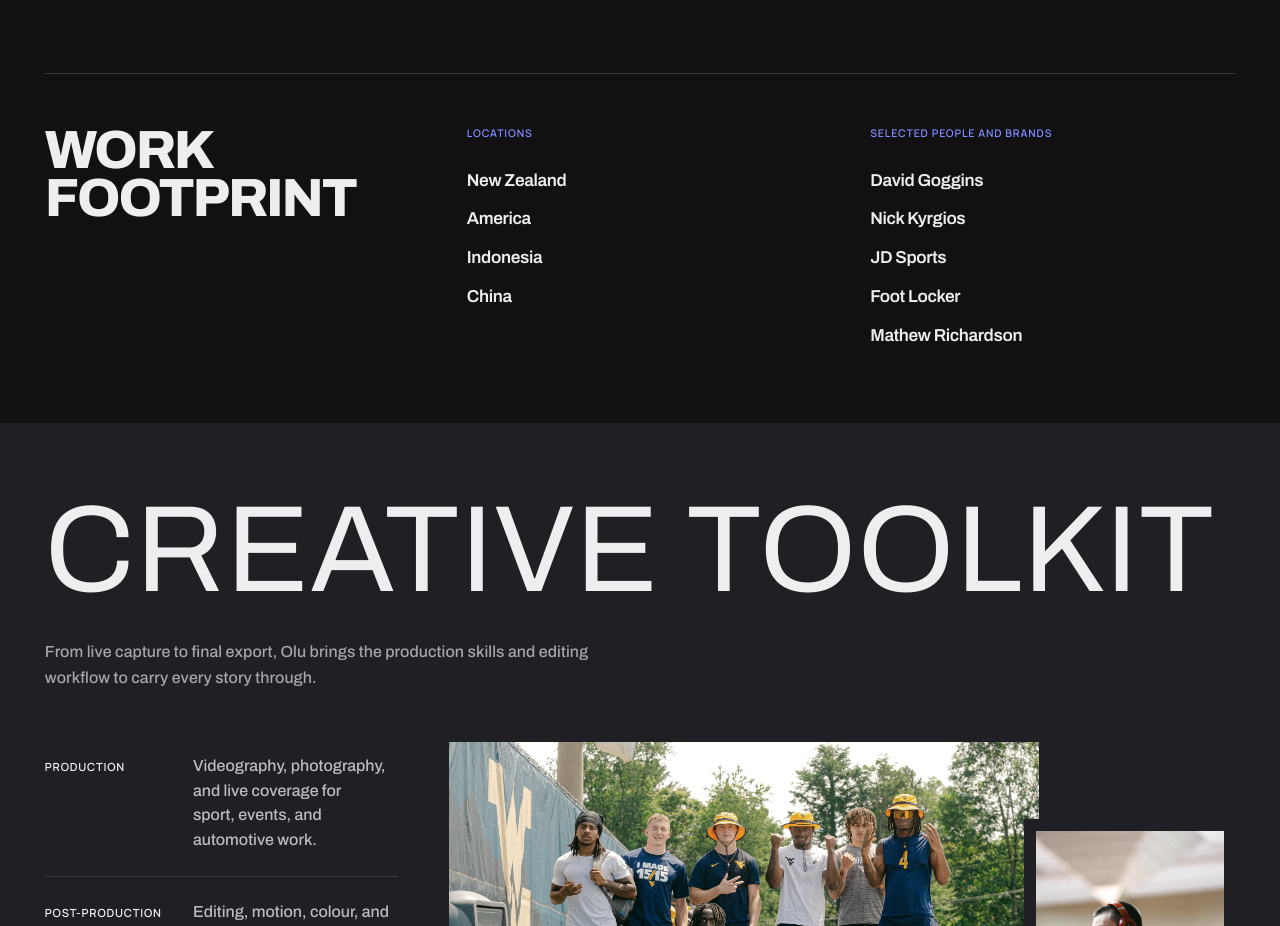
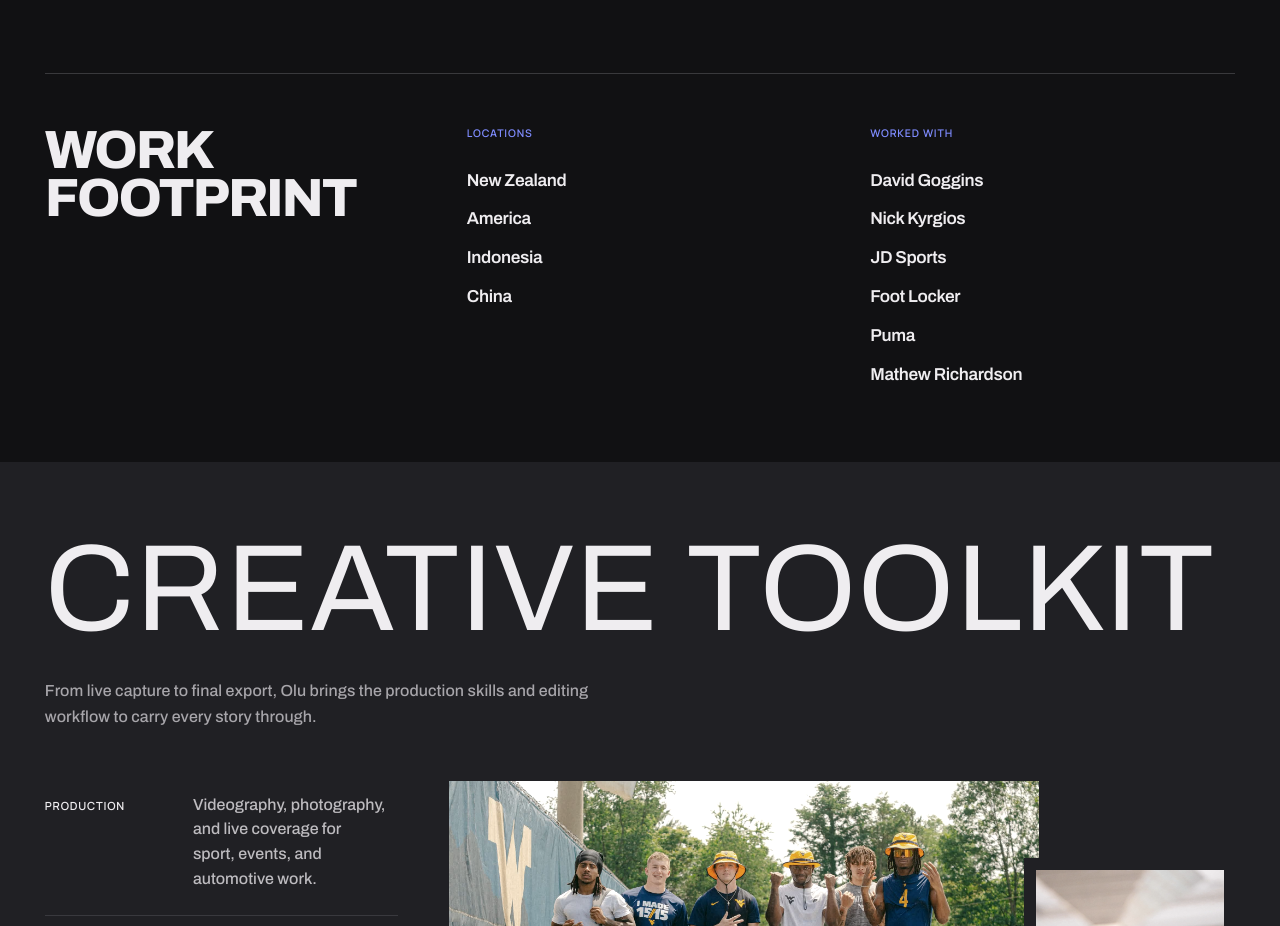
Before and after one commit to vmp-nori/oluzprodz, a Next.js app: page / in a window 1280 px wide. Shown: the part 3860-4786 px from the top of the page. Built offline with nearby package versions, Linux system fonts and the light colour scheme; a web font is replaced by a local one.

Commit message:
Update worked-with portfolio list

```diff
--- a/src/app/page.tsx
+++ b/src/app/page.tsx
@@ -277,7 +277,7 @@
                 </ul>
               </div>
               <div className="footprint-group">
-                <h4>Selected people and brands</h4>
+                <h4>Worked with</h4>
                 <ul>
                   {profile.footprint.notableNames.map((name) => (
                     <li key={name}>{name}</li>
--- a/src/domains/profile/data/profile.ts
+++ b/src/domains/profile/data/profile.ts
@@ -148,6 +148,7 @@
       "Nick Kyrgios",
       "JD Sports",
       "Foot Locker",
+      "Puma",
       "Mathew Richardson",
     ],
   },
```
